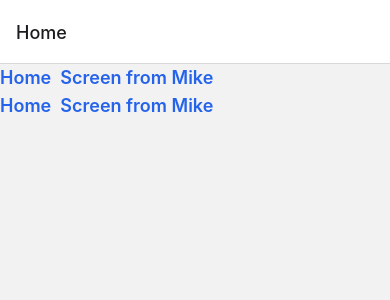
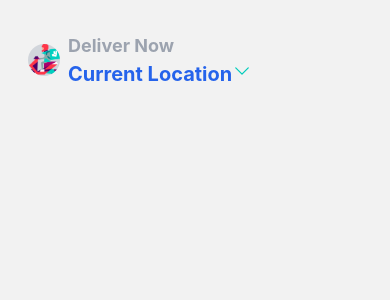
Before and after one commit to mikist23/Deliveroo-App, a React Native app in the folder deliveroo-clone/: screen /Home in a window 390 px wide. Shown: the top 300 px of the page. Built offline with nearby package versions, Linux system fonts and the light colour scheme.

Commit message:
Home screen update

```diff
--- a/deliveroo-clone/screens/HomeScreen.js
+++ b/deliveroo-clone/screens/HomeScreen.js
@@ -1,13 +1,47 @@
-import React from 'react'
-import { StyleSheet, Text, View } from 'react-native';
+import React, { useLayoutEffect } from "react";
+import { Image, SafeAreaView, StyleSheet, Text, View } from "react-native";
+import { SafeAreaProvider } from "react-native-safe-area-context";
+import { useNavigation } from "@react-navigation/native";
+import headerIMG from '../images/header.png'
+import { SparklesIcon, ChevronDownIcon } from "react-native-heroicons/solid";
 
 function HomeScreen() {
+  const navigation = useNavigation();
+
+  useLayoutEffect(() => {
+    navigation.setOptions({
+      headerShown: false,
+    });
+  }, []);
+
   return (
-    <View>
-    <Text className="text-blue-600 font-semibold text-lg" >Home  Screen from Mike</Text>
-    <Text className="text-blue-600 font-semibold text-lg" >Home  Screen from Mike</Text>
-     </View>
-  )
+    <SafeAreaProvider>
+      <SafeAreaView className="mt-5 p-3">
+        <Text className="text-blue-600 font-semibold text-lg">
+
+          {/**Header */}
+
+          <View className="flex flex-row items-center mx-4 space-x-2">
+            <Image
+            source={headerIMG}
+            className="h-7 w-7 bg-gray-300 rounded-full p-4"
+            />
+
+            <View >
+              <Text className="font-bold text-gray-400 textsm">
+                Deliver Now
+              </Text>
+              <Text className="font-bold text-xl items-center">
+                Current Location
+                <ChevronDownIcon  size={20} color={"#00CCBB"} />
+              </Text>
+            </View>
+          </View>
+
+        </Text>
+      </SafeAreaView>
+    </SafeAreaProvider>
+  );
 }
 
-export default HomeScreen
+export default HomeScreen;
```
Also changed, not shown: deliveroo-clone/package.json (+6 -1 lines), deliveroo-clone/images/header.png (added), 1 other file (tests, documents, lock files or other folders).
